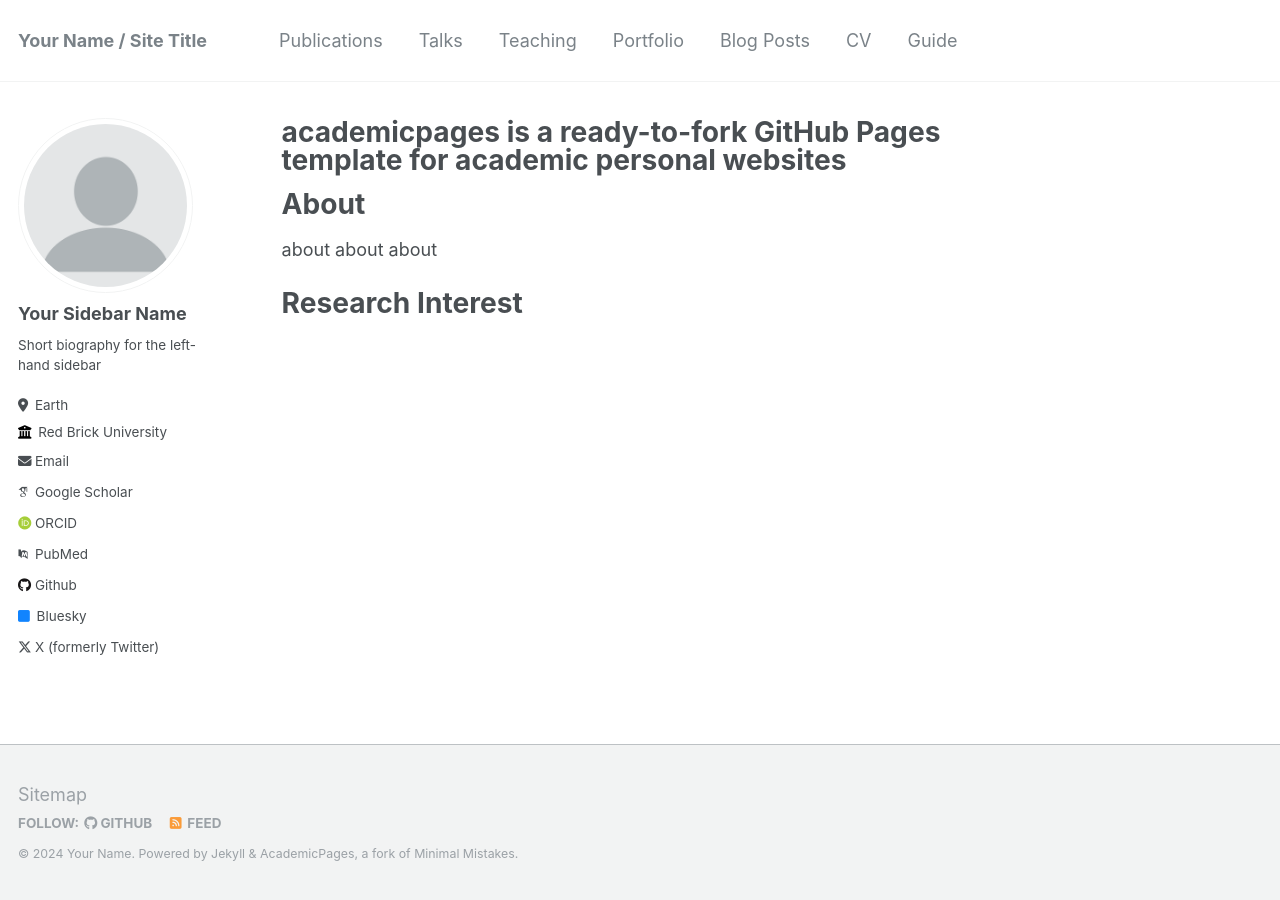
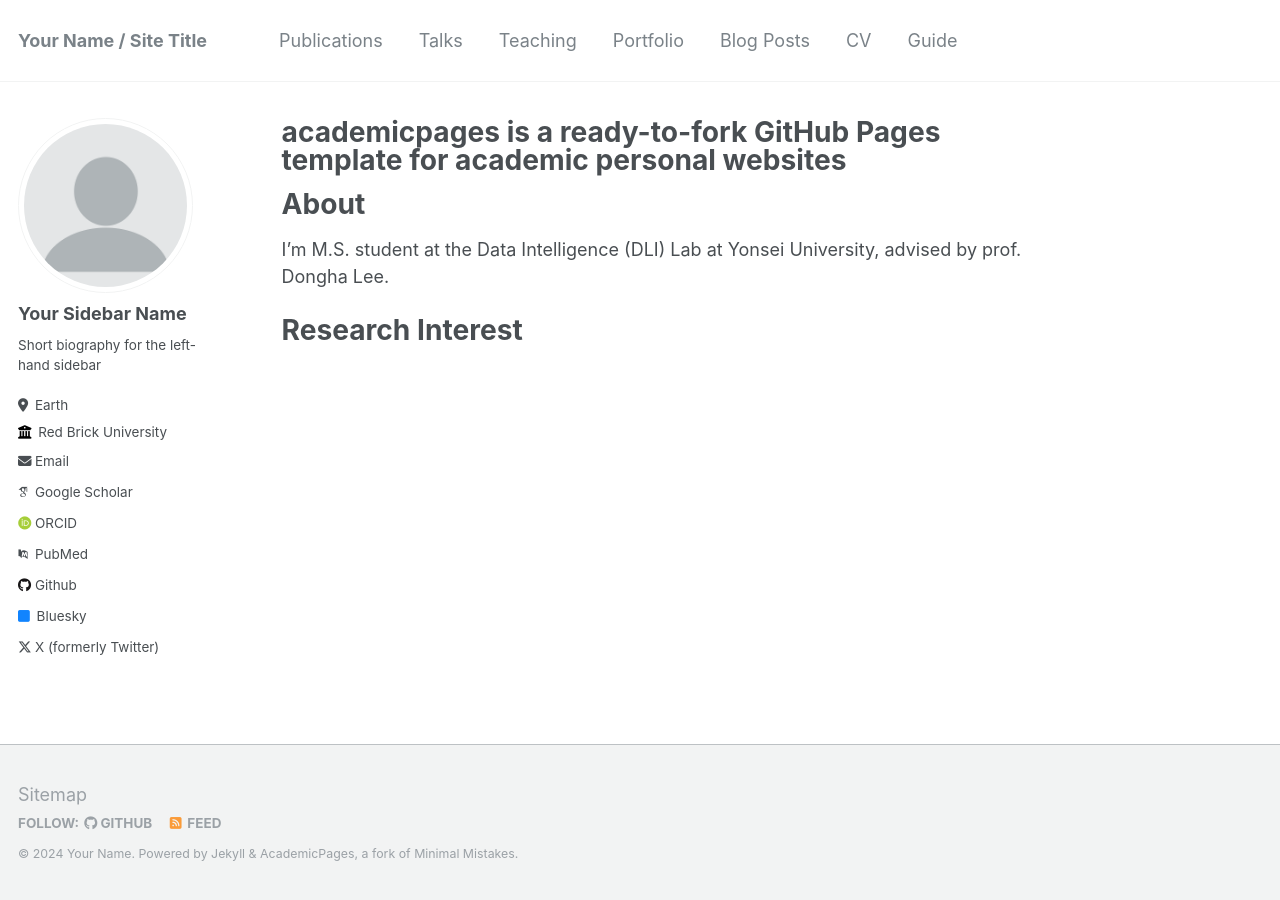
Before and after one commit to tommyEzreal/tommyEzreal.github.io, a Jekyll site: the page built from _pages/about.md, in a window 1280 px wide. Built offline with Jekyll 4.4.1, drawn with Linux system fonts in a browser that asks for light colours; some web fonts are replaced.

Commit message:
Update about.md

```diff
--- a/_pages/about.md
+++ b/_pages/about.md
@@ -9,8 +9,7 @@ redirect_from:
 
 About
 ======
-
-about about about
+I'm M.S. student at the Data Intelligence (DLI) Lab at Yonsei University, advised by prof. Dongha Lee.
 
 Research Interest
 ======
```
